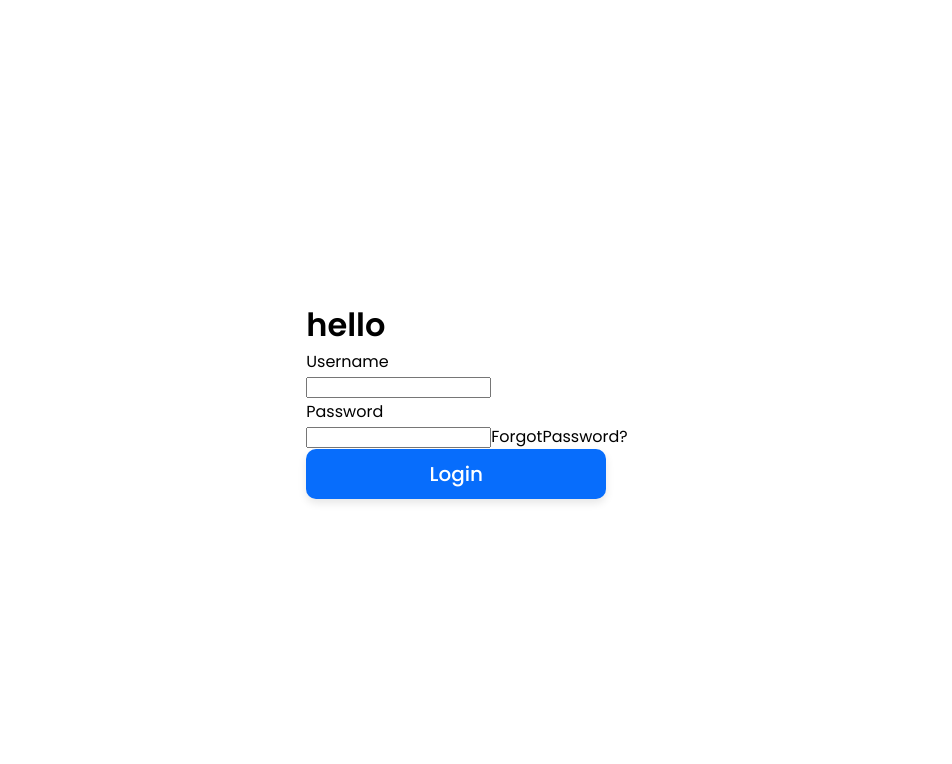
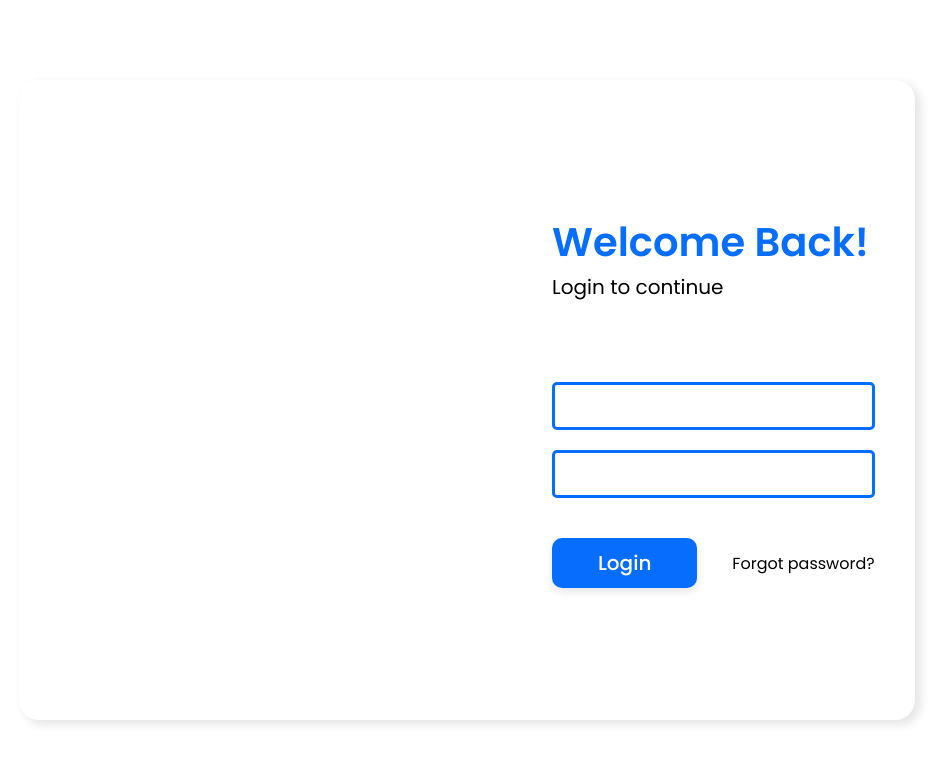
Before and after one commit to anirudh-mk/agriculture-automation-using-iot-frontend-web, a React (Vite) app: page / in a window 1280 px wide. Shown: the top 764 px of the page, without its empty margins (173-1125 px from the left). Built offline with nearby package versions, Linux system fonts and the light colour scheme.

Commit message:
optim(screens/LoginScreen.css): code restructured

```diff
--- a/screens/LoginScreen/LoginScreen.jsx
+++ b/screens/LoginScreen/LoginScreen.jsx
@@ -1,71 +1,27 @@
-import React, { useState } from "react";
+import React from "react";
 import "./LoginScreen.css";
-
 import TextButton from "../../components/TextButton/TextButton";
-
 function LoginScreen() {
-  const [userName, setUserName] = useState("");
-  const [password, setPassword] = useState("");
-  const [forgotPassword, setForgotPassword] = useState(false);
-
-  const handleUserName = (text) => {
-    setUserName(text.target.value);
-  };
-
-  const handlePassword = (text) => {
-    console.log("hello");
-  };
-
-  const handleForgotPassword = () => {
-    setForgotPassword(!forgotPassword);
-  };
-
-  const handleLogin = () => {
-    console.log("login");
-  };
-
   return (
     <div className="loginScreenContainer">
-      <div className="loginScreenInputContainer">
-        {forgotPassword ? (
-          <div>
-            forgot password <p onClick={handleForgotPassword}>d</p>
-          </div>
-        ) : (
-          <>
-            <div className="loginScreenInputContainerHeaddingContainer">
-              <h1>hello</h1>
-            </div>
-            <div className="loginScreenInputDataContainer">
-              <p className="loginScreenInputLabels">Username</p>
-              <input
-                className="userNameInput"
-                type="text"
-                onChange={handleUserName}
-              />
-              <p className="loginScreenInputLabels">Password</p>
-              <input
-                className="password"
-                type="password"
-                onChange={handlePassword}
-              />
-              <p
-                className="loginScreenForgotPassword"
-                onClick={handleForgotPassword}
-              >
-                ForgotPassword?
-              </p>
-              <div className="loginScreenLoginButtonContainer">
-                <TextButton
-                  width={300}
-                  height={50}
-                  buttonText="Login"
-                  onClick={handleLogin}
-                ></TextButton>
+      <div className="loginScreenCardContianer">
+        <div className="loginScreenImageContainer">
+          <img src="" alt="" />
+        </div>
+        <div className="loginScreenLoginContainer">
+          <div className="loginScreenContentContainer">
+            <h1 className="loginScreenHeadding">Welcome Back!</h1>
+            <p className="loginScreenDescription">Login to continue</p>
+            <input className="loginScreenInputs" type="text" />
+            <input className="loginScreenInputs" type="password" />
+            <div className="loginScreenButtonContainer">
+              <TextButton width={"45%"} height={50} buttonText="Login" />
+              <div className="loginScreenForgotPasswordContainer">
+                <p className="loginScreenForgotPassword">Forgot password?</p>
               </div>
             </div>
-          </>
-        )}
+          </div>
+        </div>
       </div>
     </div>
   );
```
